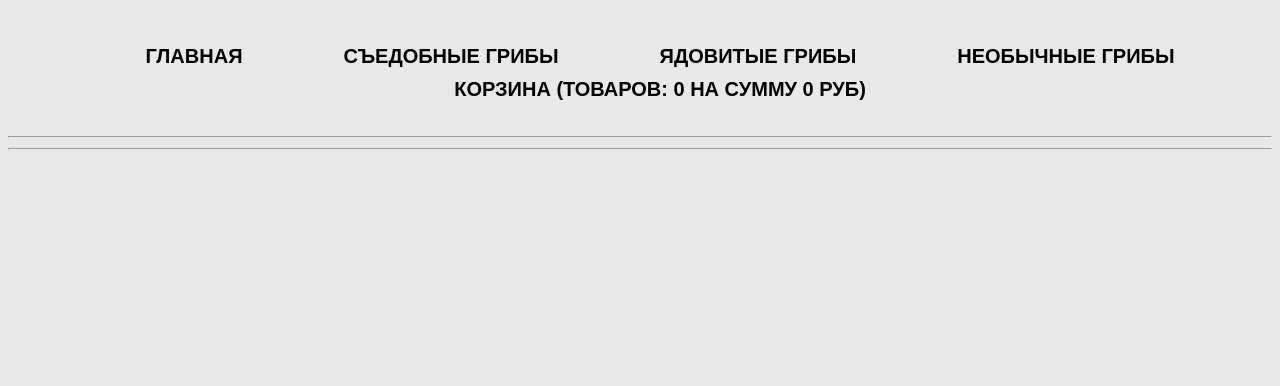
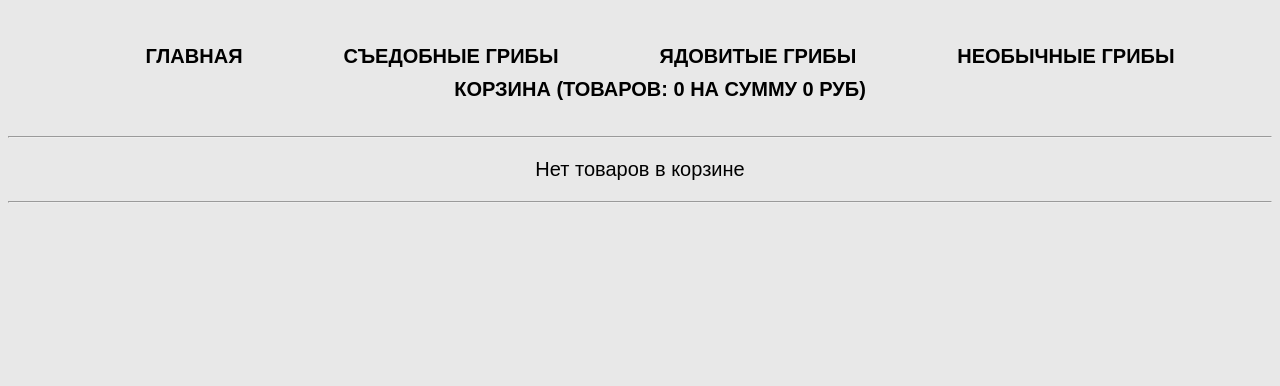
Before and after one commit to Alessio18911/template-mushroomshop, a PHP site: page /cart.php in a window 1280 px wide. Shown: the top 386 px of the page. Run offline with PHP 8.4, Linux system fonts and the light colour scheme; data comes from the database, SQL or seed files in the repository.

Commit message:
Правки корзины

```diff
--- a/cart.php
+++ b/cart.php
@@ -19,7 +19,11 @@ foreach($_SESSION['cart'] as $product) {
     <button type="submit">Удалить</button>
 </div>
 <? } ?>
+<? } else { ?>
+    <p class="cart-empty">Нет товаров в корзине</p>
 <? } ?>
+
+
 <hr>
 
 </body>
--- a/css/style.css
+++ b/css/style.css
@@ -130,6 +130,10 @@ nav ul li {
     width: 80%;
 }
 
+.cart-empty {
+    text-align: center;
+}
+
 .order {
     display: flex;
     flex-direction: column;
```
